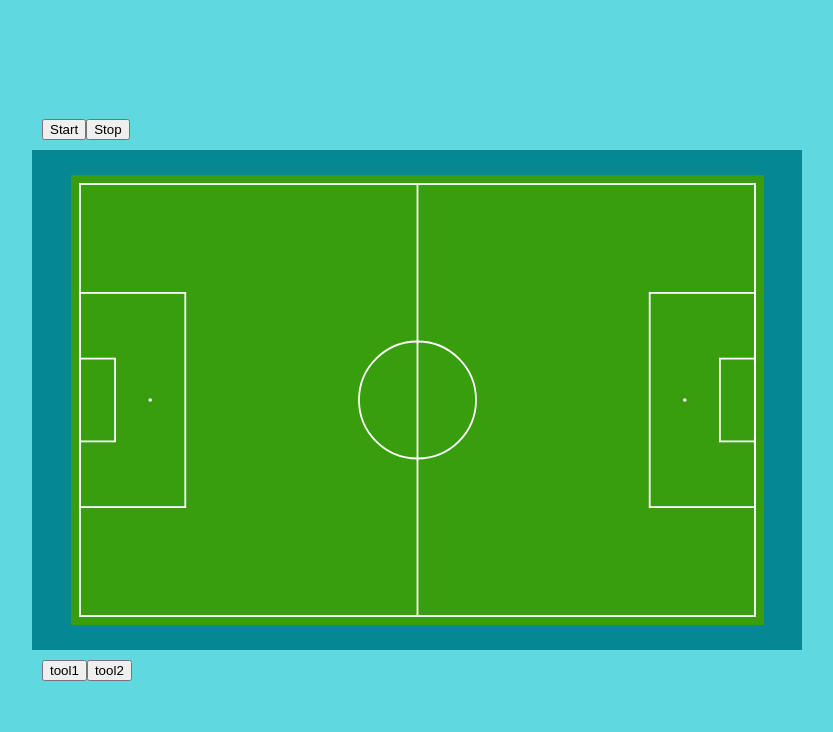
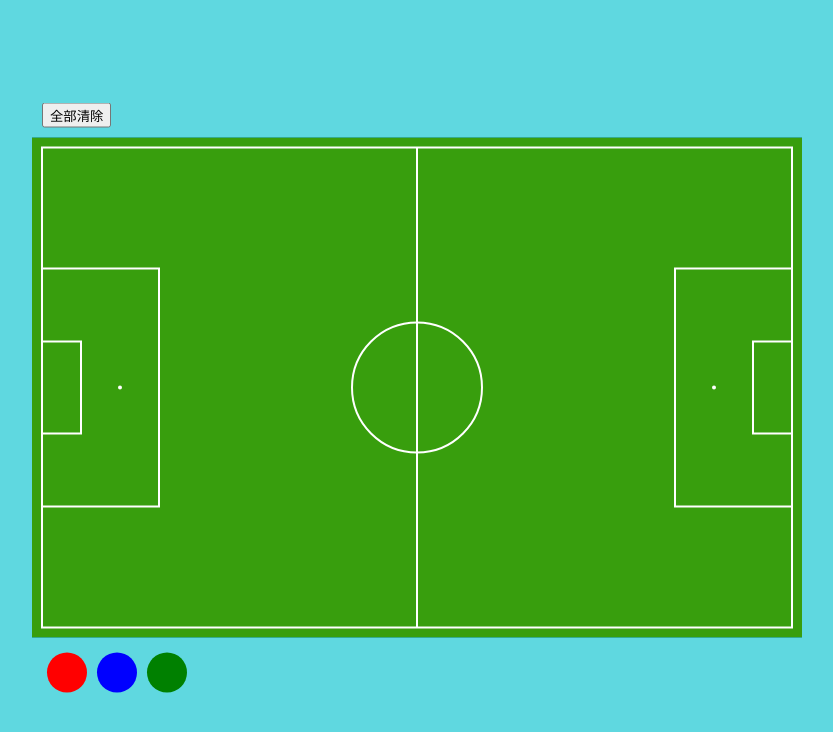
Before and after one commit to CJ-cooper6/StrideTactix, a Vue app in the folder frontend/: page / in a window 1280 px wide. Shown: the top 732 px of the page, without its empty margins (223-1056 px from the left). Built offline with nearby package versions, Linux system fonts and the light colour scheme.

Commit message:
feat: 添加球员拖放功能、面板中支持移动球员

```diff
--- a/frontend/src/App.vue
+++ b/frontend/src/App.vue
@@ -1,23 +1,45 @@
 <template>
     <div class="board">
         <div class="top-buttons-panel">
-            <button>Start</button>
-            <button>Stop</button>
+            <button @click="clear">全部清除</button>
         </div>
-        <div class="board-container-wrapper">
-            <div class="board-container">
-                <Field />
+        <div
+            class="board-container-wrapper"
+        >
+            <div class="board-container" @dragover="onDragOver" @drop="onDrop">
+                <Field :players="players" @move-player="movePlayer"/>
             </div>
         </div>
         <div class="tools-panel">
-            <button>tool1</button>
-            <button>tool2</button>
+            <Player v-for="color in ['red', 'blue', 'green']" :key="color" :color="color" />
         </div>
     </div>
 </template>
 
 <script setup lang="ts">
-import Field from './components/Field.vue'
+import Field from './components/Field.vue';
+import Player from './components/Player.vue';
+import { usePlayers } from './hooks/usePlayers';
+
+
+const { players, addPlayer, movePlayer, clearPlayers } = usePlayers();
+
+const onDragOver = (event: DragEvent) => {
+    event.preventDefault();
+};
+
+const onDrop = (event: DragEvent) => {
+    event.preventDefault();
+    const color = event.dataTransfer?.getData('text/plain') ?? '';
+    const boardRect = (event.currentTarget as HTMLElement).getBoundingClientRect();
+    const x = event.clientX - boardRect.left;
+    const y = event.clientY - boardRect.top;
+    addPlayer(color, x, y);
+};
+
+const clear = () => {
+    clearPlayers();
+};
 </script>
 
 <style scoped>
@@ -48,8 +70,8 @@ import Field from './components/Field.vue'
 }
 
 .board-container {
-    width: 90%;
-    height: 90%;
+    width: 100%;
+    height: 100%;
 }
 
 .top-buttons-panel, .tools-panel {
@@ -70,7 +92,7 @@ import Field from './components/Field.vue'
 
     .board-container-wrapper {
         width: 100%;
-        height: calc(100vh - 120px); /* 减去顶部和底部面板的高度 */
+        height: calc(100vh - 120px);
     }
 
     .top-buttons-panel, .tools-panel {
--- a/frontend/src/components/Field.vue
+++ b/frontend/src/components/Field.vue
@@ -1,6 +1,6 @@
 <template>
     <svg
-      id="soccer-field"
+      id="field"
       width="100%" height="100%" viewBox="0 0 770 500"
       preserveAspectRatio="xMidYMid meet"
     >
@@ -27,24 +27,55 @@
       <!-- 点球点 -->
       <circle cx="88" cy="250" r="2" fill="white" />
       <circle cx="682" cy="250" r="2" fill="white" />
+
+      <g id="players">
+      <circle
+        v-for="player in players"
+        :key="player.id"
+        :cx="player.x"
+        :cy="player.y"
+        :r="playerRadius"
+        :fill="player.color"
+        @mousedown="startDrag(player.id, $event)"
+      />
+    </g>
     </svg>
 </template>
-<script setup>
-import { reactive, ref } from "vue";
+<script setup lang="ts">
+import  { type Player } from "../types/player";
 
-const players = ref([
-  { number: 0, color: "red" },
-  { number: 0, color: "blue" },
-  { number: 0, color: "green" },
-]);
-const tools = reactive({ lines: [], texts: [] });
-const selectedTool = ref(null);
-const draggingPlayer = ref(null);
-const newLine = ref(null);
+const props = defineProps({
+  players: {
+    type: Array as () => Player[],
+    default: () => []
+  }
+});
+
+const emit = defineEmits(['movePlayer']);
+const startDrag = (id: number, event: MouseEvent) => {
+  const svg = (event.currentTarget as SVGElement).closest('svg');
+  if (!svg) return;
+
+  const movePlayer = (moveEvent: MouseEvent) => {
+    const rect = svg.getBoundingClientRect();
+    const x = moveEvent.clientX - rect.left;
+    const y = moveEvent.clientY - rect.top;
+    emit('movePlayer', { id, x, y });
+  };
+
+  const stopDrag = () => {
+    document.removeEventListener('mousemove', movePlayer);
+    document.removeEventListener('mouseup', stopDrag);
+  };
+
+  document.addEventListener('mousemove', movePlayer);
+  document.addEventListener('mouseup', stopDrag);
+};
+const playerRadius = 20;
 </script>
 
 <style>
-#soccer-field {
+#field {
   transition: all 0.5s ease;
 }
 .tactic-board {
@@ -52,12 +83,6 @@ const newLine = ref(null);
   width: 800px;
   height: 600px;
   border: 1px solid #000;
-}
-.field {
-  position: relative;
-  width: 100%;
-  height: 100%;
-  background: green;
 }
 .player {
   position: absolute;
--- /dev/null
+++ b/frontend/src/components/Player.vue
@@ -0,0 +1,30 @@
+<template>
+    <div class="player-icon" draggable="true" :style="{ backgroundColor: color }" @dragstart="handleDragStart"></div>
+</template>
+
+<script setup>
+const props = defineProps({
+  color: {
+    type: String,
+    required: true
+  }
+});
+
+const handleDragStart = (event) => {
+    event.dataTransfer.setData('text/plain', props.color);
+};
+</script>
+
+<style scoped>
+.player-icon {
+    width: 40px;
+    height: 40px;
+    border-radius: 50%;
+    display: flex;
+    align-items: center;
+    justify-content: center;
+    color: white;
+    cursor: grab;
+    margin: 5px;
+}
+</style>
--- /dev/null
+++ b/frontend/src/hooks/usePlayers.ts
@@ -0,0 +1,35 @@
+import { ref } from 'vue';
+import type { Player } from '../types/player';
+
+export function usePlayers() {
+  const players = ref<Player[]>([]);
+  let nextPlayerId = 1;
+
+  const addPlayer = (color: string, x: number, y: number) => {
+    players.value.push({
+      id: nextPlayerId++,
+      color,
+      x,
+      y
+    });
+  };
+
+  const movePlayer = ({ id, x, y }: { id: number, x: number, y: number }) => {
+    const playerIndex = players.value.findIndex(p => p.id === id);
+    if (playerIndex !== -1) {
+      players.value[playerIndex].x = x;
+      players.value[playerIndex].y = y;
+    }
+  };
+
+  const clearPlayers = () => {
+    players.value = [];
+  };
+
+  return {
+    players,
+    addPlayer,
+    movePlayer,
+    clearPlayers
+  };
+}
--- /dev/null
+++ b/frontend/src/types/player.ts
@@ -0,0 +1,6 @@
+export interface Player {
+    id: number;
+    color: string;
+    x: number;
+    y: number;
+}
```
